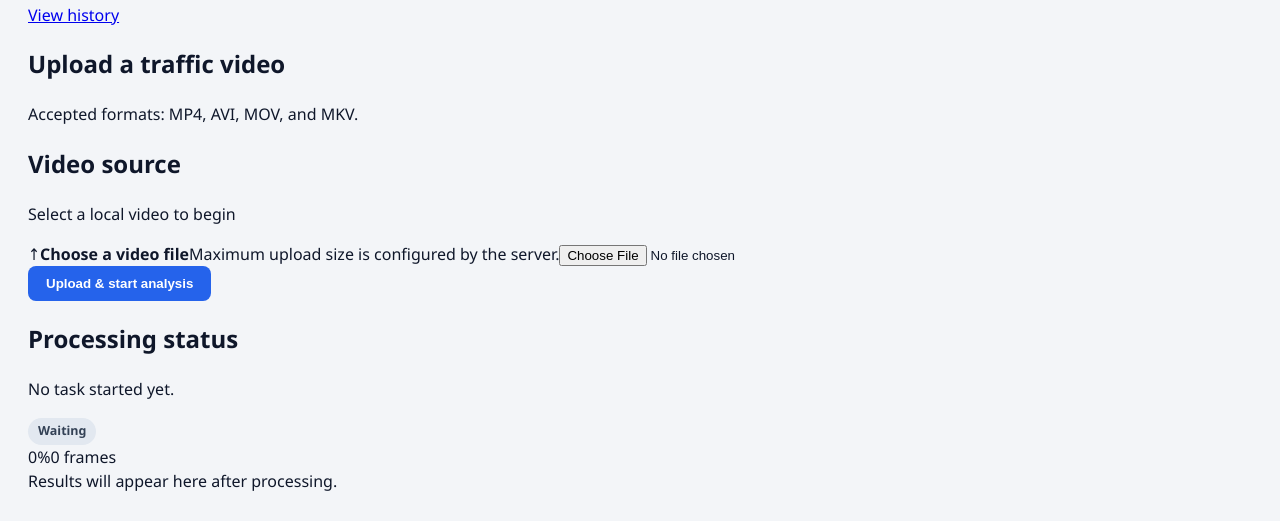
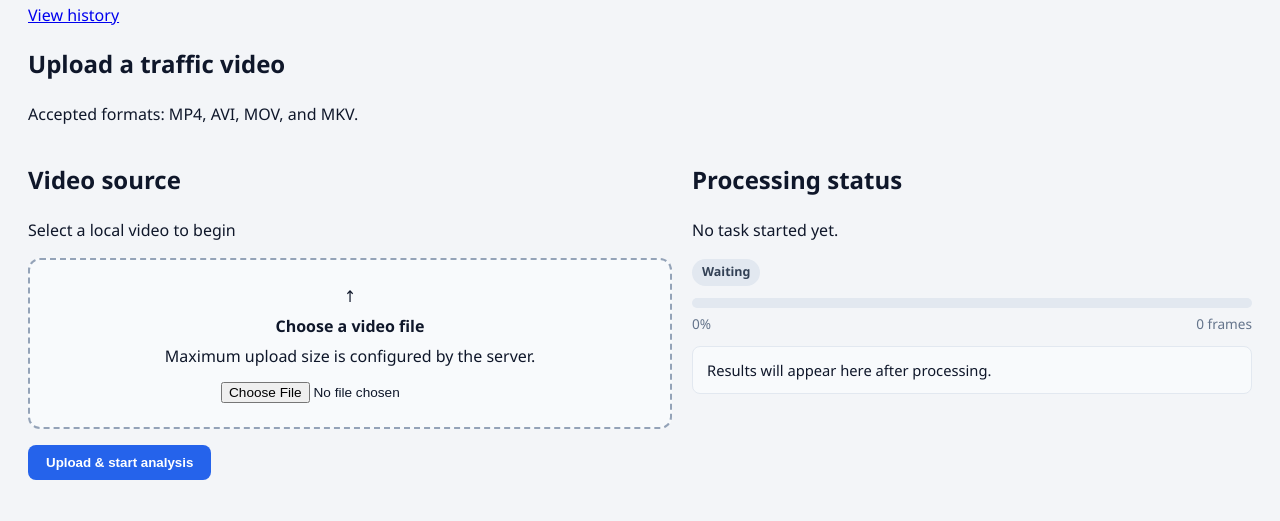
Before and after one commit to xuan-mai-pyn/ITS-WrongLaneDetection, a plain HTML site: page frontend/pages/detection.html in a window 1280 px wide. Shown: the part 610-1131 px from the top of the page. Drawn offline with Linux system fonts and the light colour scheme; no server answers.

Commit message:
Update detection.css

```diff
--- a/frontend/assets/css/detection.css
+++ b/frontend/assets/css/detection.css
@@ -1,52 +1,53 @@
-.detection-grid {
+.workflow-grid {
   display: grid;
-  grid-template-columns: 1.2fr 1fr;
+  grid-template-columns: 1.15fr 1fr;
   gap: 20px;
   align-items: start;
 }
 
-.upload-box {
+.upload-zone {
+  display: flex;
+  flex-direction: column;
+  align-items: center;
+  justify-content: center;
+  gap: 6px;
   border: 2px dashed #94a3b8;
   border-radius: 12px;
-  padding: 22px;
+  padding: 24px 18px;
   text-align: center;
   background: #f8fafc;
+  cursor: pointer;
   transition: border-color 0.2s ease, background 0.2s ease;
   margin-bottom: 16px;
 }
 
-.upload-box:hover {
+.upload-zone:hover {
   border-color: var(--primary);
   background: var(--primary-soft);
 }
 
-.video-preview-box {
+.upload-zone input[type="file"] {
+  margin-top: 8px;
+  font-size: 0.85rem;
+}
+
+.video-preview {
   width: 100%;
   aspect-ratio: 16 / 9;
   background: #0f172a;
   border-radius: 10px;
-  overflow: hidden;
-  display: flex;
-  align-items: center;
-  justify-content: center;
-  color: #94a3b8;
+  margin-top: 12px;
   border: 1px solid #1e293b;
-}
-
-.video-preview-box video,
-.video-preview-box img {
-  width: 100%;
-  height: 100%;
   object-fit: contain;
 }
 
-.progress-wrap {
+.progress-track {
   width: 100%;
   height: 10px;
   background: #e2e8f0;
   border-radius: 999px;
   overflow: hidden;
-  margin: 12px 0;
+  margin: 12px 0 6px;
 }
 
 .progress-fill {
@@ -56,19 +57,24 @@
   transition: width 0.35s ease;
 }
 
-.status-banner {
-  padding: 10px 14px;
+.progress-label {
+  display: flex;
+  justify-content: space-between;
+  font-size: 0.85rem;
+  color: var(--text-muted);
+  margin-bottom: 12px;
+}
+
+.result-summary {
+  padding: 12px 14px;
   border-radius: 8px;
-  font-size: 0.9rem;
-  font-weight: 500;
-  background: #eff6ff;
-  color: #1e40af;
-  border: 1px solid #bfdbfe;
-  margin-bottom: 14px;
+  background: #f8fafc;
+  border: 1px solid var(--border);
+  font-size: 0.92rem;
 }
 
 @media (max-width: 900px) {
-  .detection-grid {
+  .workflow-grid {
     grid-template-columns: 1fr;
   }
 }
```
